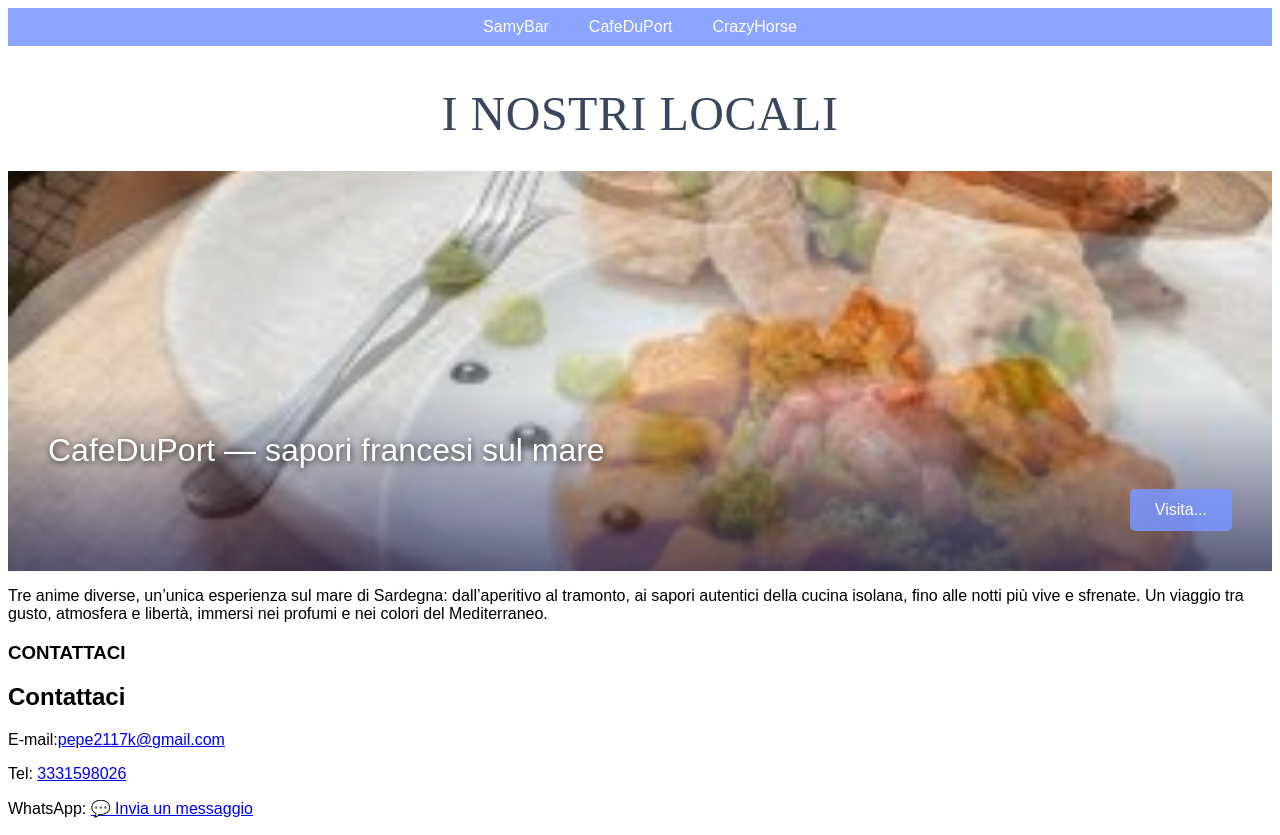
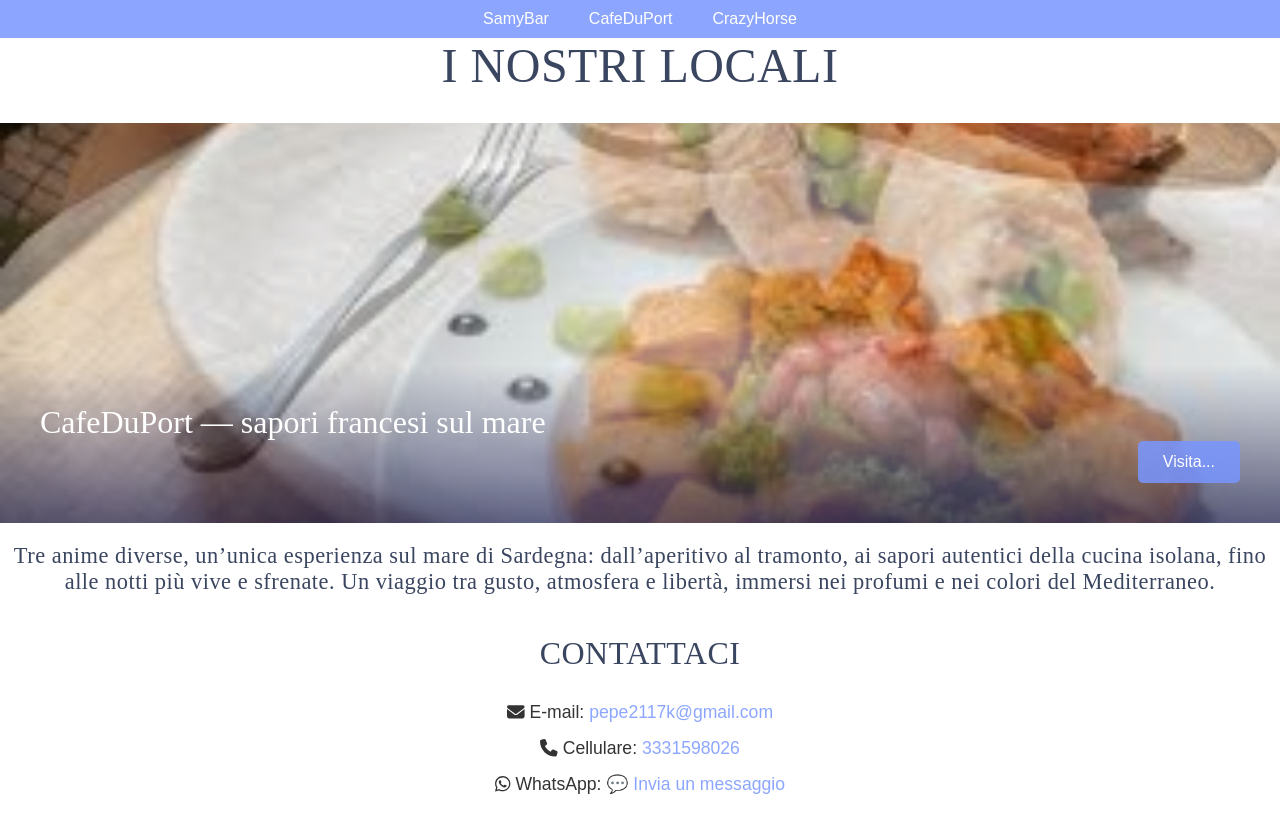
Before and after one commit to GiuseppeLiGioi/locali-dex-prova, a React (Vite) app: page / in a window 1280 px wide. Built offline with nearby package versions, Linux system fonts and the light colour scheme.

Commit message:
added. homepage

```diff
--- a/package.json
+++ b/package.json
@@ -10,6 +10,9 @@
     "preview": "vite preview"
   },
   "dependencies": {
+    "@fortawesome/free-brands-svg-icons": "^6.7.2",
+    "@fortawesome/free-solid-svg-icons": "^6.7.2",
+    "@fortawesome/react-fontawesome": "^0.2.2",
     "react": "^19.1.0",
     "react-dom": "^19.1.0",
     "react-router-dom": "^7.6.2"
--- a/src/assets/components/Contact.jsx
+++ b/src/assets/components/Contact.jsx
@@ -1,19 +1,23 @@
+import { FontAwesomeIcon } from '@fortawesome/react-fontawesome';
+
+// Icone Free
+import { faEnvelope, faPhone } from '@fortawesome/free-solid-svg-icons';
+import { faWhatsapp } from '@fortawesome/free-brands-svg-icons';
+
 export default function Contact() {
     return (
-        <section className="contatti">
-            <h2>Contattaci</h2>
+        <section>
+            <h2 className="title-singlePage">Contattaci</h2>
             <div className="contatti-info">
-                <div>
-                    <p>E-mail:<a href="https://mail.google.com/mail/?view=cm&fs=1&to=pepe2117k@gmail.com" target="_blank" rel="noopener noreferrer">
-                        pepe2117k@gmail.com</a></p>
-
-                    <p>Tel: <a href="tel:+393331598026">3331598026</a></p>
-                    <p>
-                        WhatsApp: <a href="https://wa.me/3331598026" target="_blank" rel="noopener noreferrer">💬 Invia un messaggio</a>
-                    </p>
-
-                </div>
-
+                <p><span className='span-home'><FontAwesomeIcon icon={faEnvelope} /></span>E-mail:<a href="mailto:pepe2117k@gmail.com">pepe2117k@gmail.com</a> </p>
+                <p><span className='span-home'><FontAwesomeIcon icon={faPhone} /></span>
+                    Cellulare:
+                    <a href="tel:+393331598026">3331598026</a>
+                </p>
+                <p><span className='span-home'><FontAwesomeIcon icon={faWhatsapp} /></span>
+                    WhatsApp:
+                    <a href="https://wa.me/393331598026">💬 Invia un messaggio</a>
+                </p>
             </div>
         </section>
     );
--- a/src/assets/components/HomePage.jsx
+++ b/src/assets/components/HomePage.jsx
@@ -17,13 +17,9 @@ export default function HomePage() {
       </h2>
       <HeroCarousel />
       <div>
-        <p className="descrption-home">
+        <p className="descrizione-contatti ">
           Tre anime diverse, un’unica esperienza sul mare di Sardegna: dall’aperitivo al tramonto, ai sapori autentici della cucina isolana, fino alle notti più vive e sfrenate. Un viaggio tra gusto, atmosfera e libertà, immersi nei profumi e nei colori del Mediterraneo.
         </p>
-
-        <h3>
-          CONTATTACI
-        </h3>
 
         <Contact />
       </div>
--- a/src/index.css
+++ b/src/index.css
@@ -1,10 +1,15 @@
-html{
+/* Reset base e sfondo */
+*,
+body,
+html {
+  margin: 0;
   padding: 0;
-  margin: 0;
+  box-sizing: border-box;
   font-family: sans-serif;
+
 }
 
-.div-navbar{
+.div-navbar {
   display: flex;
   justify-content: center;
   align-items: center;
@@ -13,11 +18,12 @@ html{
   background-color: rgba(120, 150, 255, 0.85);
 }
 
-.navbar{
+.navbar {
   display: flex;
   gap: 40px;
 }
-.navbar a{
+
+.navbar a {
   color: white;
   text-decoration-line: none;
 }
@@ -44,11 +50,12 @@ html{
 
 .hero-text {
   color: white;
+  font-family: 'Playfair Display', serif;
   font-size: 2rem;
-  margin-bottom: 20px;
-  text-shadow: 1px 1px 6px rgba(0, 0, 0, 0.7);
+
   align-self: flex-start;
 }
+
 
 .hero-button {
   background-color: rgba(120, 150, 255, 0.85);
@@ -58,20 +65,74 @@ html{
   border-radius: 5px;
   text-decoration: none;
   font-size: 1rem;
-  transition: background 0.3s ease;
+  transition: 0.3s ease;
 }
 
 .hero-button:hover {
   background-color: rgba(100, 130, 230, 0.95);
 }
+
 .title-homePage {
   font-size: 3rem;
   text-align: center;
   margin-bottom: 30px;
-  color: #25314f; /* blu profondo desaturato */
+  color: #25314f;
   font-weight: 300;
-  font-family: 'Playfair Display', serif; /* elegante e contemporaneo */
+  font-family: 'Playfair Display', serif;
   letter-spacing: 0.5px;
   text-transform: uppercase;
   opacity: 0.9;
 }
+.title-singlePage {
+  margin-top: 40px;
+  font-size: 2rem;
+  text-align: center;
+  margin-bottom: 30px;
+  color: #25314f;
+  font-weight: 300;
+  font-family: 'Playfair Display', serif;
+  letter-spacing: 0.5px;
+  text-transform: uppercase;
+  opacity: 0.9;
+}
+
+.contatti-info {
+  display: flex;
+  justify-content: center;
+  align-items: center;
+  flex-direction: column;
+  text-align: center;
+  gap: 15px;
+  margin-bottom: 40px;
+}
+
+.contatti-info p {
+  margin: 0;
+  font-size: 1.1rem;
+  color: #333;
+}
+
+.contatti-info a {
+  color: rgba(120, 150, 255, 0.85);
+  text-decoration: none;
+  margin-left: 5px;
+}
+
+.contatti-info a:hover {
+  text-decoration: underline;
+}
+
+.descrizione-contatti {
+  font-family: 'Playfair Display', serif;
+  font-size: 1.4rem;
+  text-align: center;
+  color: #25314f;
+  font-weight: 300;
+  letter-spacing: 0.5px;
+  margin-top: 20px;
+  opacity: 0.9;
+}
+
+.span-home{
+  margin-right: 5px;
+}
```
Also changed, not shown: src/assets/components/HeroCarousel.jsx (line endings or trailing spaces), 2 other files (tests, documents, lock files or other folders).
